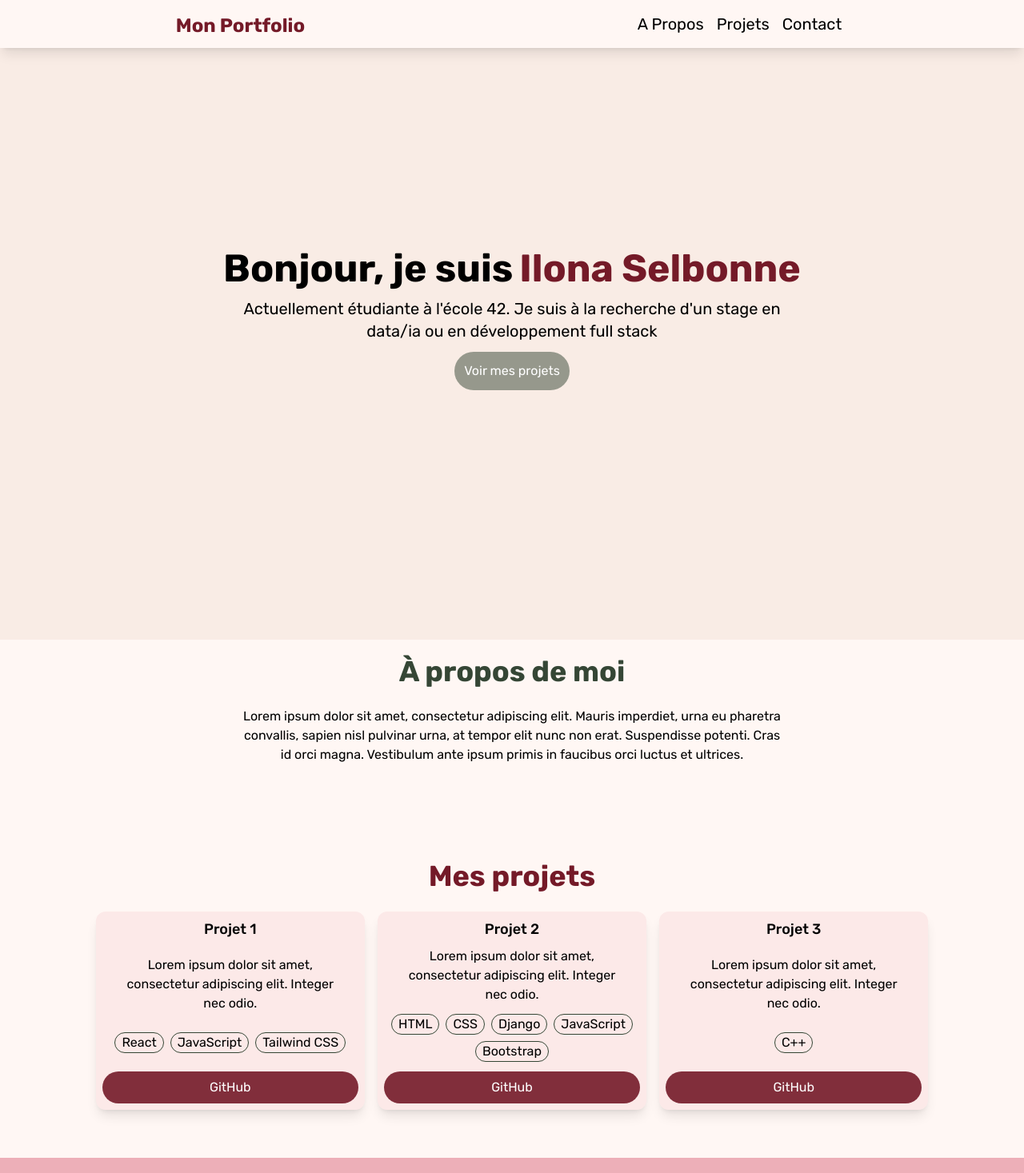
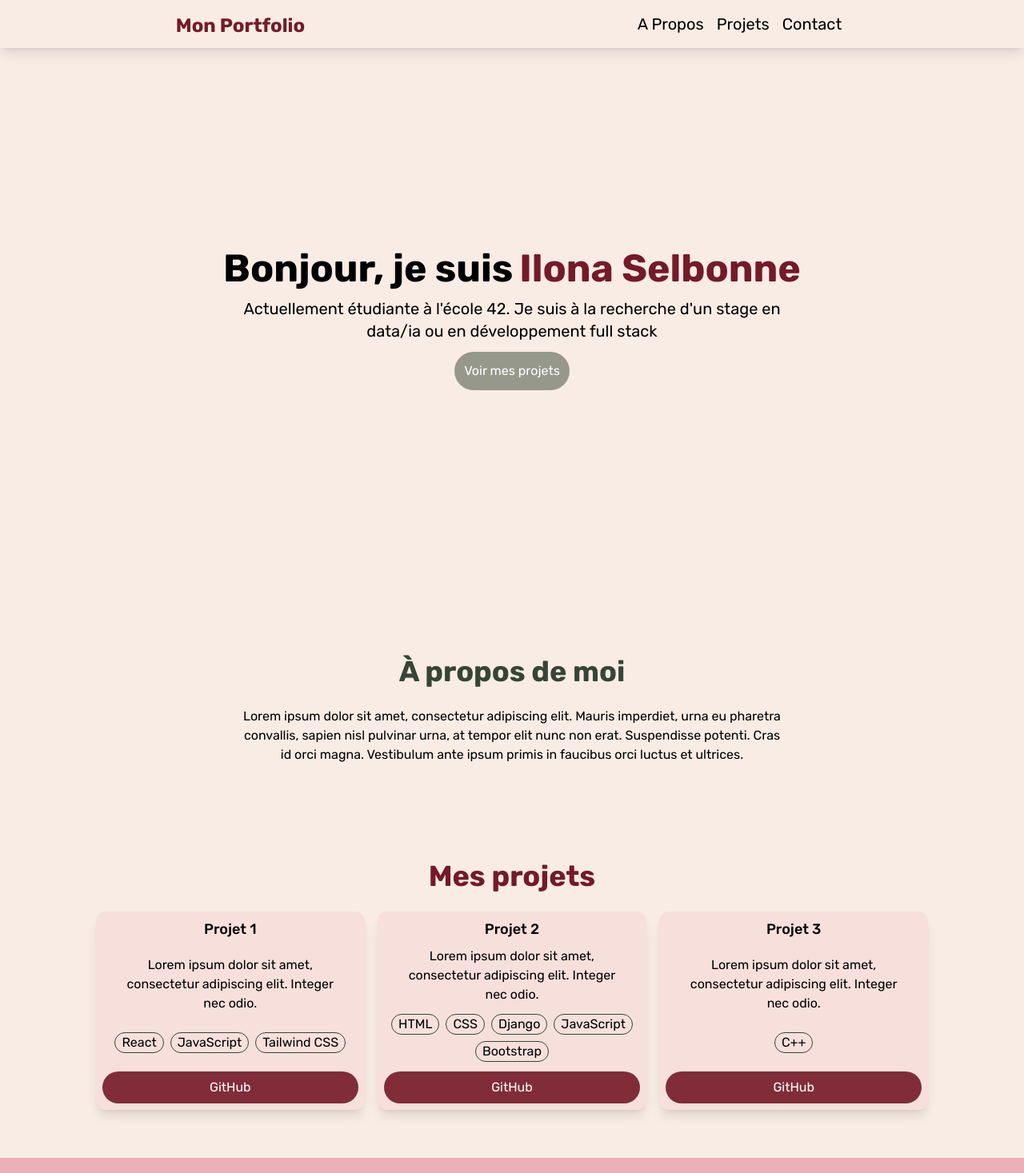
Before and after one commit to slbilona/Portfolio, a React (Vite) app in the folder front/: page / in a window 1280 px wide. Shown: the top 1467 px of the page at 80% size. Built offline with nearby package versions, Linux system fonts and the light colour scheme.

Commit message:
redeploiement

```diff
--- a/front/components/NavBar.jsx
+++ b/front/components/NavBar.jsx
@@ -7,7 +7,7 @@ function NavBar() {
         {id:3, text:"Contact", to:"#Contact"}
     ]
     return (
-        <nav className="sticky z-10 -mb-15 h-15 top-0 flex flex-row justify-around bg-deux p-4 shadow-lg">
+        <nav className="bg-deux sticky z-10 -mb-15 h-15 top-0 flex flex-row justify-around p-4 shadow-lg">
             <div className="font-bold text-2xl text-quatre">
                 <a href="#Accueil">
                     Mon Portfolio
--- a/front/css/General.css
+++ b/front/css/General.css
@@ -11,7 +11,7 @@ html, body {
 @import "tailwindcss";
 @theme {
   --color-un: #EDAFB8;
-  --color-deux: #fff7f4;
+  --color-deux: #f9ece5;
   --color-trois: #354635;
   --color-quatre: #741A28
 }
--- a/front/pages/APropos.jsx
+++ b/front/pages/APropos.jsx
@@ -2,7 +2,7 @@ import TitreH2 from "../components/TitreH2"
 
 function APropos() {
     return (
-        <div id="APropos" className="bg-deux flex flex-col justify-center text-center items-center pt-10 md:pt-5 px-5 md:px-0 pb-5 md:pb-15">
+        <div id="APropos" className="flex flex-col justify-center text-center items-center pt-10 md:pt-5 px-5 md:px-0 pb-5 md:pb-15">
             <TitreH2 titre="À propos de moi" couleur="var(--color-trois)"/>
             <p className="max-w-170">
                 Lorem ipsum dolor sit amet, consectetur adipiscing elit. Mauris imperdiet, urna eu pharetra convallis, sapien nisl pulvinar urna, at tempor elit nunc non erat. Suspendisse potenti. Cras id orci magna. Vestibulum ante ipsum primis in faucibus orci luctus et ultrices.
--- a/front/pages/Projets.jsx
+++ b/front/pages/Projets.jsx
@@ -9,7 +9,7 @@ function Projets() {
     ]
 
     return (
-        <div id="Projets" className="bg-deux py-15 px-15 flex flex-col justify-center items-center">
+        <div id="Projets" className="py-15 px-15 flex flex-col justify-center items-center">
             <TitreH2 titre="Mes projets" couleur="var(--color-quatre)"/>
             <div className="flex flex-col md:flex-row">
                 {projets.map((projet) => (
```
